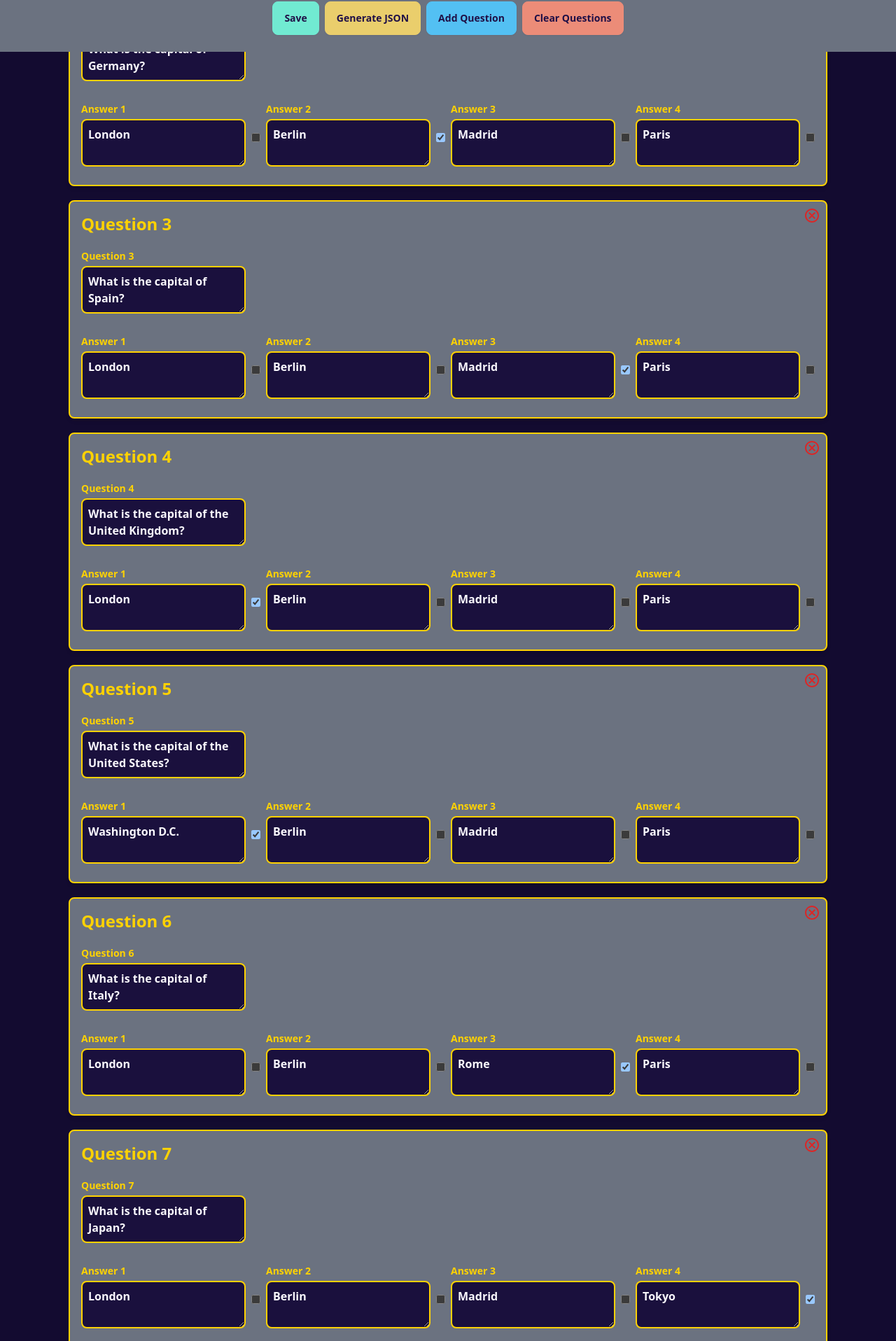
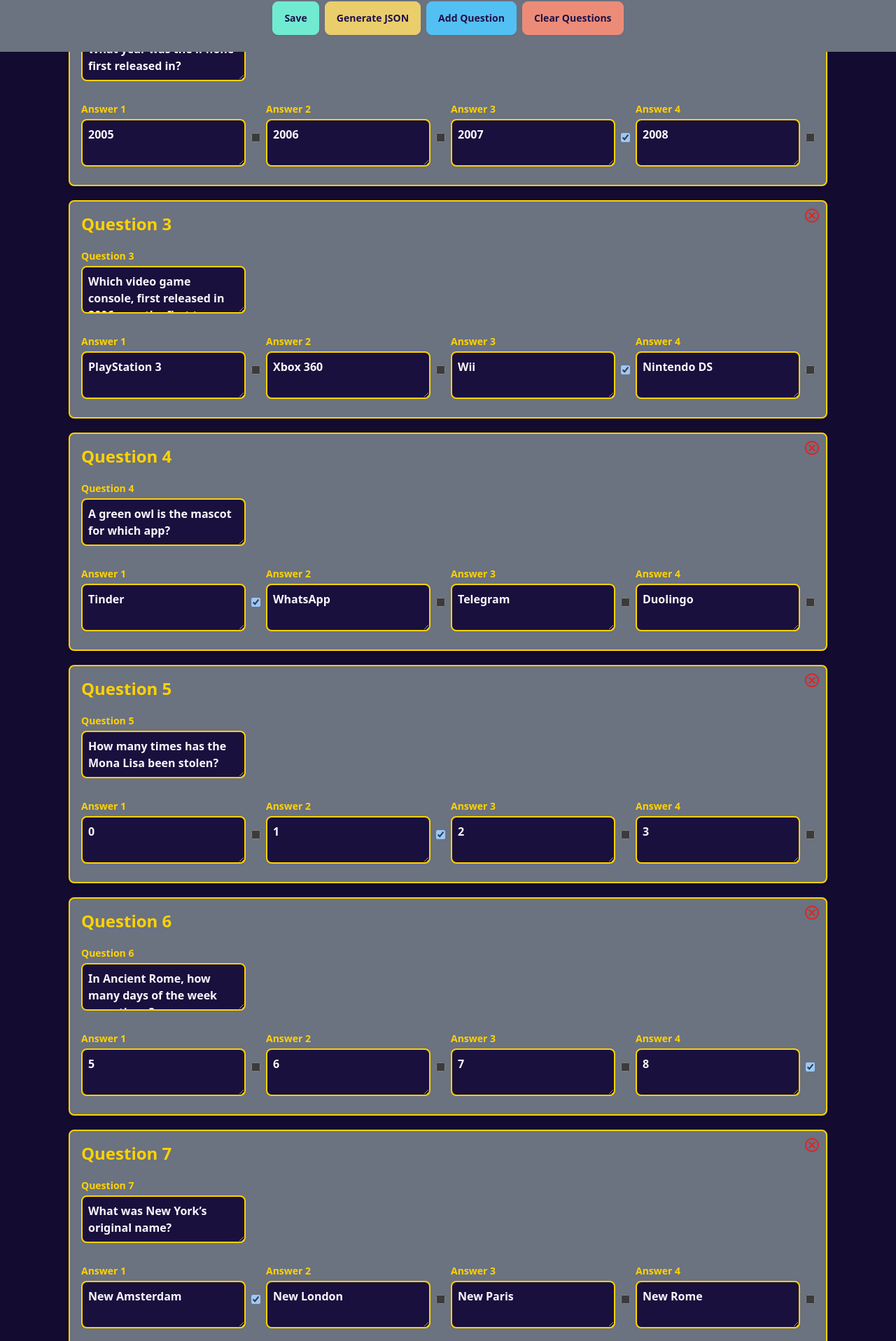
Before and after one commit to justrunis/who-wants-to-be-a-millionaire, a React (Vite) app in the folder who-wants-to-be-a-millionaire/: page /question-creation in a window 1280 px wide. Shown: the part 726-2642 px from the top of the page at 70% size. Built offline with nearby package versions, Linux system fonts and the light colour scheme.

Commit message:
changed default questions

```diff
--- a/who-wants-to-be-a-millionaire/src/data/questions.js
+++ b/who-wants-to-be-a-millionaire/src/data/questions.js
@@ -1,75 +1,81 @@
 export const questions = [
   {
     id: 1,
-    question: "What is the capital of France?",
-    answers: ["London", "Berlin", "Madrid", "Paris"],
-    correct: 3,
+    question: "What is the name of a duel with three people involved?",
+    answers: ["Truel", "Trio", "Triad", "Ternion"],
+    correct: 0,
   },
   {
     id: 2,
-    question: "What is the capital of Germany?",
-    answers: ["London", "Berlin", "Madrid", "Paris"],
-    correct: 1,
+    question: "What year was the iPhone first released in?",
+    answers: ["2005", "2006", "2007", "2008"],
+    correct: 2,
   },
   {
     id: 3,
-    question: "What is the capital of Spain?",
-    answers: ["London", "Berlin", "Madrid", "Paris"],
+    question:
+      "Which video game console, first released in 2006, was the first to use motion controls during gameplay?",
+    answers: ["PlayStation 3", "Xbox 360", "Wii", "Nintendo DS"],
     correct: 2,
   },
   {
     id: 4,
-    question: "What is the capital of the United Kingdom?",
-    answers: ["London", "Berlin", "Madrid", "Paris"],
+    question: "A green owl is the mascot for which app?",
+    answers: ["Tinder", "WhatsApp", "Telegram", "Duolingo"],
     correct: 0,
   },
   {
     id: 5,
-    question: "What is the capital of the United States?",
-    answers: ["Washington D.C.", "Berlin", "Madrid", "Paris"],
+    question: "How many times has the Mona Lisa been stolen?",
+    answers: ["0", "1", "2", "3"],
+    correct: 1,
+  },
+  {
+    id: 6,
+    question: "In Ancient Rome, how many days of the week were there?",
+    answers: ["5", "6", "7", "8"],
+    correct: 3,
+  },
+  {
+    id: 7,
+    question: "What was New York’s original name?",
+    answers: ["New Amsterdam", "New London", "New Paris", "New Rome"],
     correct: 0,
   },
   {
-    id: 6,
-    question: "What is the capital of Italy?",
-    answers: ["London", "Berlin", "Rome", "Paris"],
-    correct: 2,
-  },
-  {
-    id: 7,
-    question: "What is the capital of Japan?",
-    answers: ["London", "Berlin", "Madrid", "Tokyo"],
-    correct: 3,
-  },
-  {
     id: 8,
-    question: "What is the capital of Australia?",
-    answers: ["London", "Berlin", "Canberra", "Paris"],
+    question: "How many US presidents have been assassinated?",
+    answers: ["2", "3", "4", "5"],
     correct: 2,
   },
   {
     id: 9,
-    question: "What is the capital of Brazil?",
-    answers: ["London", "Brasília", "Madrid", "Paris"],
+    question: "Who was assassinated in New York in 1980?",
+    answers: [
+      "John Lennon",
+      "President John F Kennedy",
+      "Gianni Versace",
+      "Martin Luther King Jr",
+    ],
     correct: 1,
   },
   {
     id: 10,
-    question: "What is the capital of Canada?",
-    answers: ["London", "Berlin", "Madrid", "Ottawa"],
-    correct: 3,
+    question: "In what country was the Caesar salad invented?",
+    answers: ["Italy", "France", "Mexico", "Greece"],
+    correct: 2,
   },
   {
     id: 11,
-    question: "What is the capital of China?",
-    answers: ["London", "Beijing", "Madrid", "Paris"],
-    correct: 1,
+    question: "What is the primary ingredient in hummus?",
+    answers: ["Chickpeas", "Lentils", "Black beans", "Kidney beans"],
+    correct: 0,
   },
   {
     id: 12,
-    question: "What is the capital of India?",
-    answers: ["London", "Berlin", "New Delhi", "Paris"],
-    correct: 2,
+    question: "Where were French fries invented?",
+    answers: ["France", "Belgium", "Netherlands", "Germany"],
+    correct: 1,
   },
   {
     id: 13,
@@ -79,14 +85,19 @@ export const questions = [
   },
   {
     id: 14,
-    question: "What is the capital of South Africa?",
-    answers: ["London", "Berlin", "Pretoria", "Paris"],
-    correct: 2,
+    question: "Which singer is known as the “Queen of Soul”?",
+    answers: [
+      "Whitney Houston",
+      "Aretha Franklin",
+      "Diana Ross",
+      "Gladys Knight",
+    ],
+    correct: 1,
   },
   {
     id: 15,
-    question: "What is the capital of South Korea?",
-    answers: ["London", "Seoul", "Madrid", "Paris"],
-    correct: 1,
+    question: "Which part of the human body has the most sweat glands?",
+    answers: ["Back", "Armpits", "Feet", "Hands"],
+    correct: 2,
   },
 ];
```
